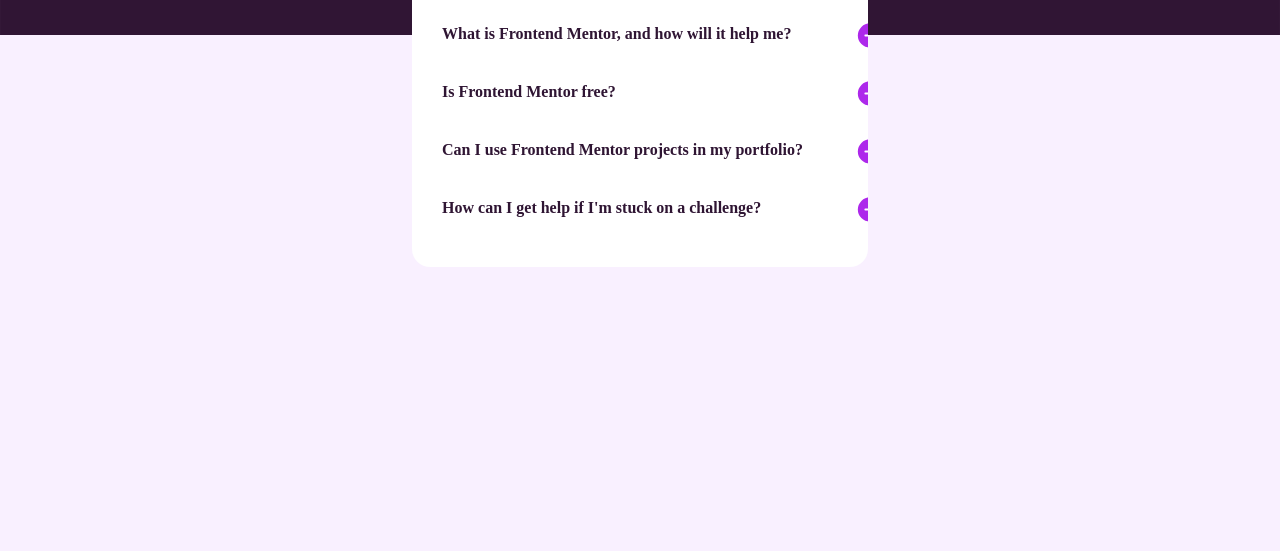
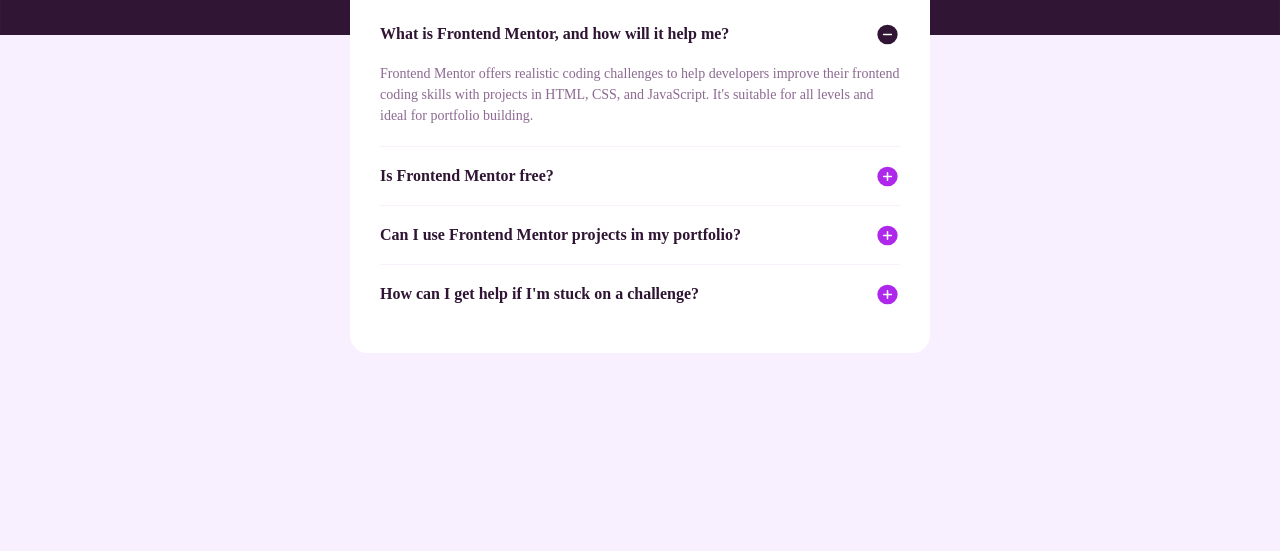
Before and after one commit to Nekocatmeo/faq, a plain HTML site: page index.html in a window 1280 px wide. Shown: the part 249-800 px from the top of the page. Drawn offline with Linux system fonts and the light colour scheme.

Commit message:
toggle logic

```diff
--- a/function.js
+++ b/function.js
@@ -2,6 +2,6 @@ const toggles = document.querySelectorAll(".toggle");
 
 toggles.forEach((toggle) => {
     toggle.addEventListener("click", () => {
-        toggle.parentNode.classList.toggle("active");
+        toggle.closest(".faq").classList.toggle("active");
     })
 })
--- a/index.html
+++ b/index.html
@@ -4,7 +4,6 @@
   <meta charset="UTF-8">
   <meta name="viewport" content="width=device-width, initial-scale=1.0"> <!-- displays site properly based on user's device -->
   <link rel="stylesheet" href="style.css" />
-  <script src="function.js"></script>
   <link rel="icon" type="image/png" sizes="32x32" href="./assets/images/favicon-32x32.png">
   <title>FAQ accordion</title>
 </head>
@@ -18,37 +17,45 @@
       FAQs
     </div>
       <div class="container">
-        <div class="fqa active">
+        <div class="faq active">
+          <div class="faq-header">
                       <div class="question">What is Frontend Mentor, and how will it help me? </div>
-            <div class="answer">Frontend Mentor offers realistic coding challenges to help developers improve their frontend coding skills with projects in HTML, CSS, and JavaScript. It's suitable for all levels and ideal for portfolio building.</div>
                 <div class="toggle">
                       <img class="toggle-plus" src="/assets/images/icon-plus.svg" alt="plus_icon"/>
                       <img class="toggle-minus" src="/assets/images/icon-minus.svg" alt="minus_icon"/>
                 </div>
           </div>
-        <div class="fqa">
+            <div class="answer">Frontend Mentor offers realistic coding challenges to help developers improve their frontend coding skills with projects in HTML, CSS, and JavaScript. It's suitable for all levels and ideal for portfolio building.</div>
+          </div>
+        <div class="faq">
+          <div class="faq-header">
                       <div class="question">Is Frontend Mentor free? </div>
-            <div class="answer">Yes, Frontend Mentor offers both free and premium coding challenges, with the free option providing access to a range of projects suitable for all skill levels.</div>
                 <div class="toggle">
                       <img class="toggle-plus" src="/assets/images/icon-plus.svg" alt="plus_icon"/>
                       <img class="toggle-minus" src="/assets/images/icon-minus.svg" alt="minus_icon"/>
                 </div>
           </div>
-        <div class="fqa">
-            <div class="question">Can I use Frontend Mentor projects in my portfolio?</div>
-            <div class="answer">Yes, you can use projects completed on Frontend Mentor in your portfolio. It's an excellent way to showcase your skills to potential employers! </div>
+            <div class="answer">Yes, Frontend Mentor offers both free and premium coding challenges, with the free option providing access to a range of projects suitable for all skill levels.</div>
+          </div>
+        <div class="faq">
+          <div class="faq-header">
+                      <div class="question">Can I use Frontend Mentor projects in my portfolio? </div>
                 <div class="toggle">
                       <img class="toggle-plus" src="/assets/images/icon-plus.svg" alt="plus_icon"/>
                       <img class="toggle-minus" src="/assets/images/icon-minus.svg" alt="minus_icon"/>
                 </div>
           </div>
-        <div class="fqa">
+            <div class="answer">Yes, you can use projects completed on Frontend Mentor in your portfolio. It's an excellent way to showcase your skills to potential employers! </div>
+          </div>
+        <div class="faq">
+          <div class="faq-header" style="border-bottom: none;">
                       <div class="question">How can I get help if I'm stuck on a challenge?</div>
-            <div class="answer">The best place to get help is inside Frontend Mentor's Discord community. There's a help channel where you can ask questions and seek support from other community members.  </div>
                 <div class="toggle">
                       <img class="toggle-plus" src="/assets/images/icon-plus.svg" alt="plus_icon"/>
                       <img class="toggle-minus" src="/assets/images/icon-minus.svg" alt="minus_icon"/>
                 </div>
+          </div>
+            <div class="answer" style="border-bottom: none; padding-bottom: 0px;">The best place to get help is inside Frontend Mentor's Discord community. There's a help channel where you can ask questions and seek support from other community members.  </div>
         </div>
       </div>
   </div>
--- a/style.css
+++ b/style.css
@@ -17,6 +17,7 @@ html{
     right: 0;
     bottom: 0;
     left: 0;
+    overflow-y: scroll;
 }
 .App .box_content{
     position: relative;
@@ -26,10 +27,10 @@ html{
     max-width: 520px;
     max-height: fit-content;
     background-color: #fff;
-    padding: 30px 65px 30px 30px;
+    padding: 30px 30px 30px 30px;
     border-radius: 18px;
     /* delete overflow when done with logic expand */
-    overflow-y: scroll;
+    /* overflow-y: scroll; */
 }
 .title{
     display: flex;
@@ -47,10 +48,17 @@ html{
 .faq{
     position: relative;
 }
-
+.faq-header {
+    display: flex;
+    align-items: center;
+    justify-content: space-between;
+    gap: 16px;
+    border-bottom: solid 1px #f9f0ff;
+}
 .question {
     display: flex;
     align-items: center;
+    justify-content: flex-start;
     font-size: 16px;
     font-weight: 600;
     color: #2f1533;
@@ -64,35 +72,42 @@ html{
     line-height: 150%;
     color: #8c6991;
     padding: 20px 0px 20px 0px;
-    /* border-bottom: solid 1px #f9f0ff; */
     overflow: hidden;
-    display: none;
+}
+.faq .answer {
+  display: none;
 }
 .question:hover{
     color: #AD28EB;
 }
 /* đã set block cho answer trong fă active nhưng code ko ăn??? */
+/* code ăn rồi :>, tại viết sai faq với fqa á */
 .faq.active .answer{
     display: block;
+    padding: 0px 0px 20px 0px;
+    border-bottom: solid 1px #f9f0ff;
 }
+.faq.active .faq-header{
+    border-bottom: none;
+}
+
 .toggle {
-    position: absolute;
+    position: relative;
     display: flex;
     cursor: pointer;
+
 }
 .toggle-plus{
-    position: absolute;
-    top: -43px;
-    right: -443px;
+    position: relative;
+    width: 25px;
 }
 .toggle-plus:hover{
     opacity: 0.8;
 }
 .toggle-minus{
     display: none;
-    position: absolute;
-    top: -43px;
-    right: -443px;
+    position: relative;
+    width: 25px;
 }
 .toggle-minus:hover{
     opacity: 0.8;
@@ -100,3 +115,6 @@ html{
 .faq.active .toggle-minus {
     display: block;
 }
+.faq.active .toggle-plus {
+    display: none;
+}
```
Lines whose indentation alone changed are shown as unchanged.
